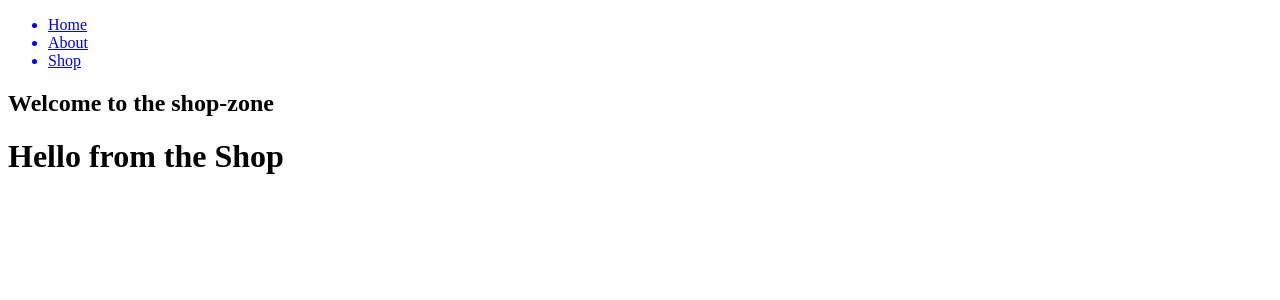
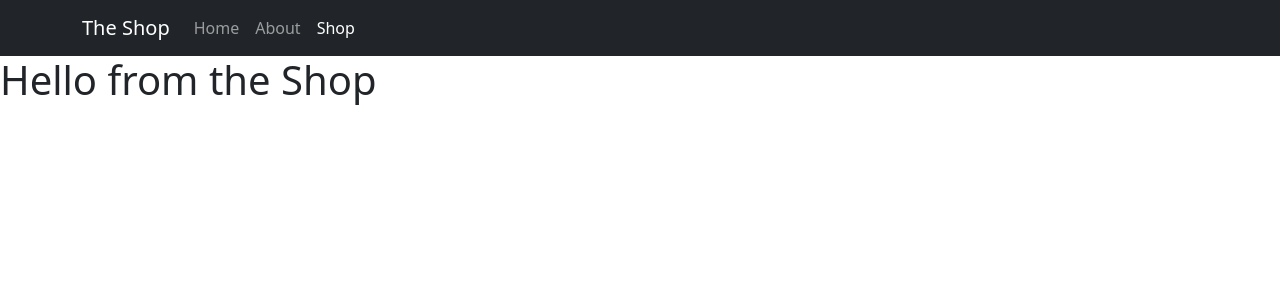
Before and after one commit to FaiyaazHawk/React-shopping-cart, a React (Create React App) app: page /shop in a window 1280 px wide. Shown: the top 300 px of the page. Built offline with nearby package versions, Linux system fonts and the light colour scheme.

Commit message:
added bootstrap for styling; setup navbar

```diff
--- a/package.json
+++ b/package.json
@@ -6,8 +6,11 @@
     "@testing-library/jest-dom": "^5.16.5",
     "@testing-library/react": "^13.4.0",
     "@testing-library/user-event": "^13.5.0",
+    "bootstrap": "^5.2.1",
     "react": "^18.2.0",
+    "react-bootstrap": "^2.5.0",
     "react-dom": "^18.2.0",
+    "react-router-bootstrap": "^0.26.2",
     "react-router-dom": "^6.4.0",
     "react-scripts": "^2.1.3",
     "web-vitals": "^2.1.4"
--- a/src/App.js
+++ b/src/App.js
@@ -1,23 +1,31 @@
 import React from "react";
-import {Link} from 'react-router-dom'
+import 'bootstrap/dist/css/bootstrap.min.css';
+import Container from 'react-bootstrap/Container';
+import Navbar from 'react-bootstrap/Navbar';
+import Nav from 'react-bootstrap/Nav';
+import {LinkContainer} from "react-router-bootstrap"
 
 function App() {
-  return (
-    <div >
-      <ul>
-        <Link to="/">
-        <li>Home</li>
-        </Link>
-        <Link to="/About">
-        <li>About</li>
-        </Link>
-        <Link to="/Shop">
-        <li>Shop</li>
-        </Link>
-      </ul>
-      <h2>Welcome to the shop-zone</h2>
-    </div>
-  );
+    return (
+      <>
+        <Navbar bg="dark" variant="dark">
+          <Container>
+            <Navbar.Brand >The Shop</Navbar.Brand>
+            <Nav className="me-auto">
+              <LinkContainer to="/">
+                <Nav.Link >Home</Nav.Link>
+              </LinkContainer>
+              <LinkContainer to="/About">
+                <Nav.Link >About</Nav.Link>
+              </LinkContainer>
+              <LinkContainer to="/Shop">
+                <Nav.Link >Shop</Nav.Link>
+              </LinkContainer>
+            </Nav>
+          </Container>
+        </Navbar>
+      </>
+    );
 }
 
-export default App;
+export default App
```
Also changed, not shown: public/index.html (+1 -21 lines), 1 other file (tests, documents, lock files or other folders).
